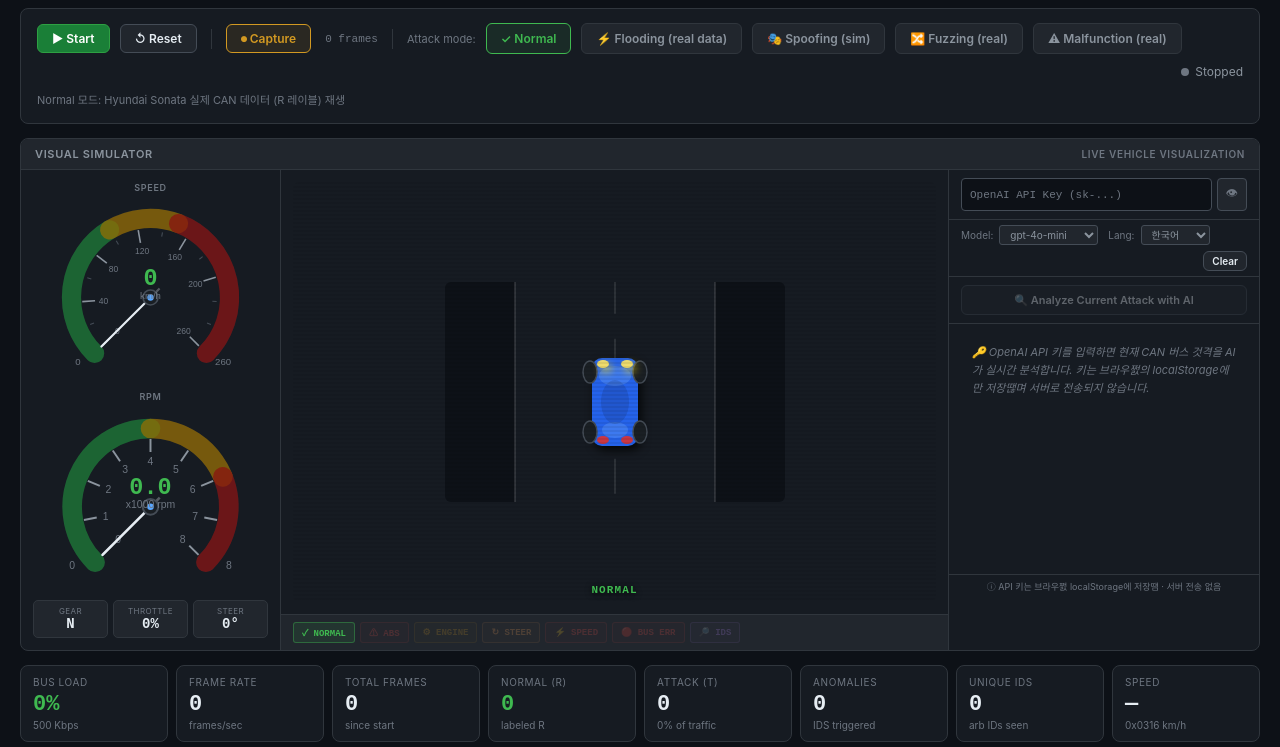
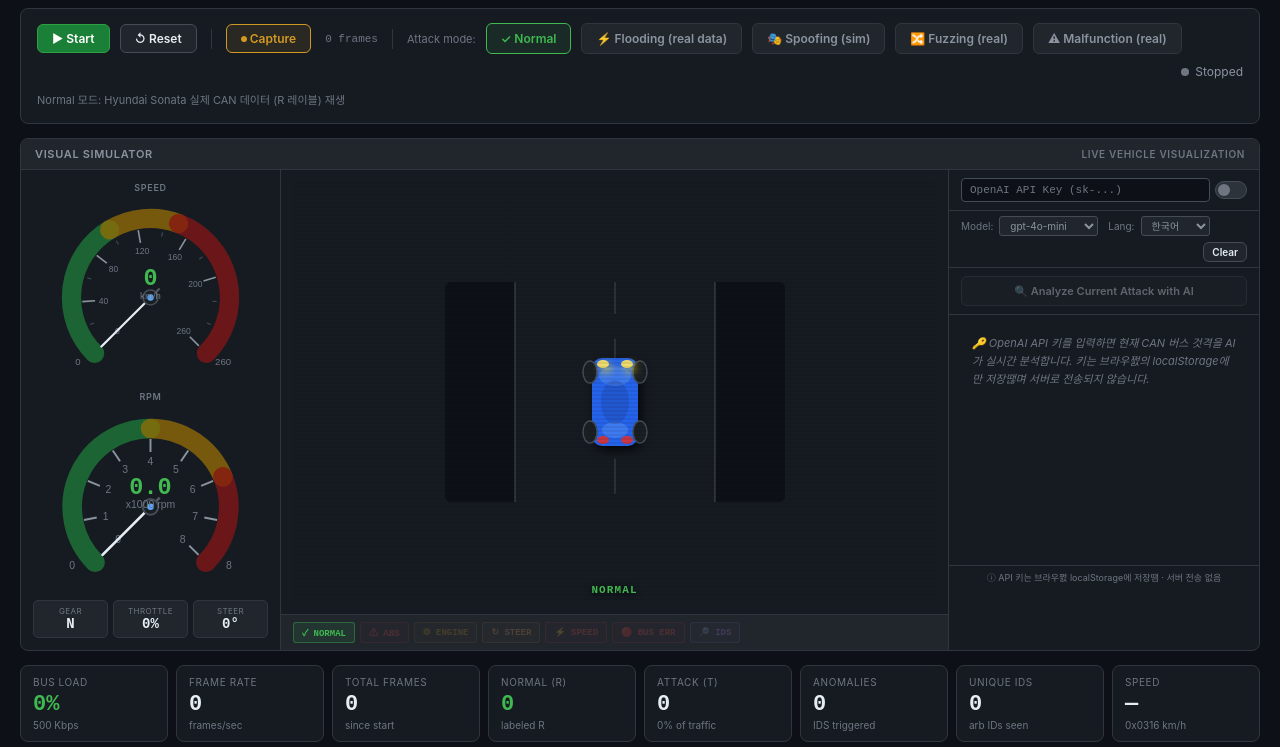
Before and after one commit to leeminsuk/vehicle_can_attack, a plain HTML site: page frontend/index.html in a window 1280 px wide. Shown: the part 53-800 px from the top of the page. Drawn offline with nearby package versions, Linux system fonts and the light colour scheme.

Commit message:
ui: replace eye emoji button with on/off toggle switch for API key visibility
Co-Authored-By: Claude Sonnet 4.6 <noreply@anthropic.com>

```diff
--- a/frontend/css/styles.css
+++ b/frontend/css/styles.css
@@ -222,8 +222,12 @@ footer span{color:var(--text2)}
 .ai-key-input{flex:1;background:var(--bg);border:1px solid var(--border2);border-radius:4px;padding:5px 8px;font-size:11px;color:var(--text);font-family:var(--mono);outline:none;min-width:0}
 .ai-key-input:focus{border-color:var(--blue);box-shadow:0 0 0 2px rgba(88,166,255,.12)}
 .ai-key-input::placeholder{color:var(--text3)}
-.ai-eye-btn{padding:5px 8px;background:var(--bg3);border:1px solid var(--border2);border-radius:4px;color:var(--text3);cursor:pointer;font-size:12px;flex-shrink:0;transition:color .15s}
-.ai-eye-btn:hover{color:var(--text);background:var(--bg4)}
+.ai-vis-toggle{display:flex;align-items:center;flex-shrink:0;cursor:pointer}
+.ai-vis-toggle input{display:none}
+.ai-vis-track{display:block;width:32px;height:18px;background:var(--bg4);border:1px solid var(--border2);border-radius:9px;position:relative;transition:background .2s,border-color .2s}
+.ai-vis-thumb{display:block;width:12px;height:12px;background:var(--text3);border-radius:50%;position:absolute;top:2px;left:2px;transition:left .2s,background .2s}
+.ai-vis-toggle input:checked~.ai-vis-track{background:rgba(63,185,80,.25);border-color:var(--green)}
+.ai-vis-toggle input:checked~.ai-vis-track .ai-vis-thumb{left:16px;background:var(--green)}
 .ai-model-row{padding:5px 12px;display:flex;align-items:center;gap:6px;border-bottom:1px solid var(--border);flex-shrink:0;flex-wrap:wrap}
 .ai-model-label{font-size:10px;color:var(--text3)}
 .ai-sel{background:var(--bg3);border:1px solid var(--border2);border-radius:3px;padding:2px 6px;font-size:10px;color:var(--text2);cursor:pointer;font-family:inherit;outline:none}
--- a/frontend/index.html
+++ b/frontend/index.html
@@ -142,7 +142,10 @@
     <div class="vs-ai">
       <div class="ai-key-row">
         <input class="ai-key-input" type="password" id="aiKeyInput" placeholder="OpenAI API Key (sk-...)" oninput="onApiKeyChange()"/>
-        <button class="ai-eye-btn" id="aiEyeBtn" onclick="toggleKeyVis()" title="Show/hide key">&#128065;</button>
+        <label class="ai-vis-toggle" title="Show/hide key">
+          <input type="checkbox" id="aiVisCheck" onchange="toggleKeyVis()"/>
+          <span class="ai-vis-track"><span class="ai-vis-thumb"></span></span>
+        </label>
       </div>
       <div class="ai-model-row">
         <span class="ai-model-label">Model:</span>
--- a/frontend/js/ai.js
+++ b/frontend/js/ai.js
@@ -11,7 +11,8 @@ function onApiKeyChange(){
 
 function toggleKeyVis(){
   const inp=document.getElementById('aiKeyInput');
-  if(inp)inp.type=inp.type==='password'?'text':'password';
+  const chk=document.getElementById('aiVisCheck');
+  if(inp)inp.type=chk&&chk.checked?'text':'password';
 }
 
 function clearAiHistory(){
```
